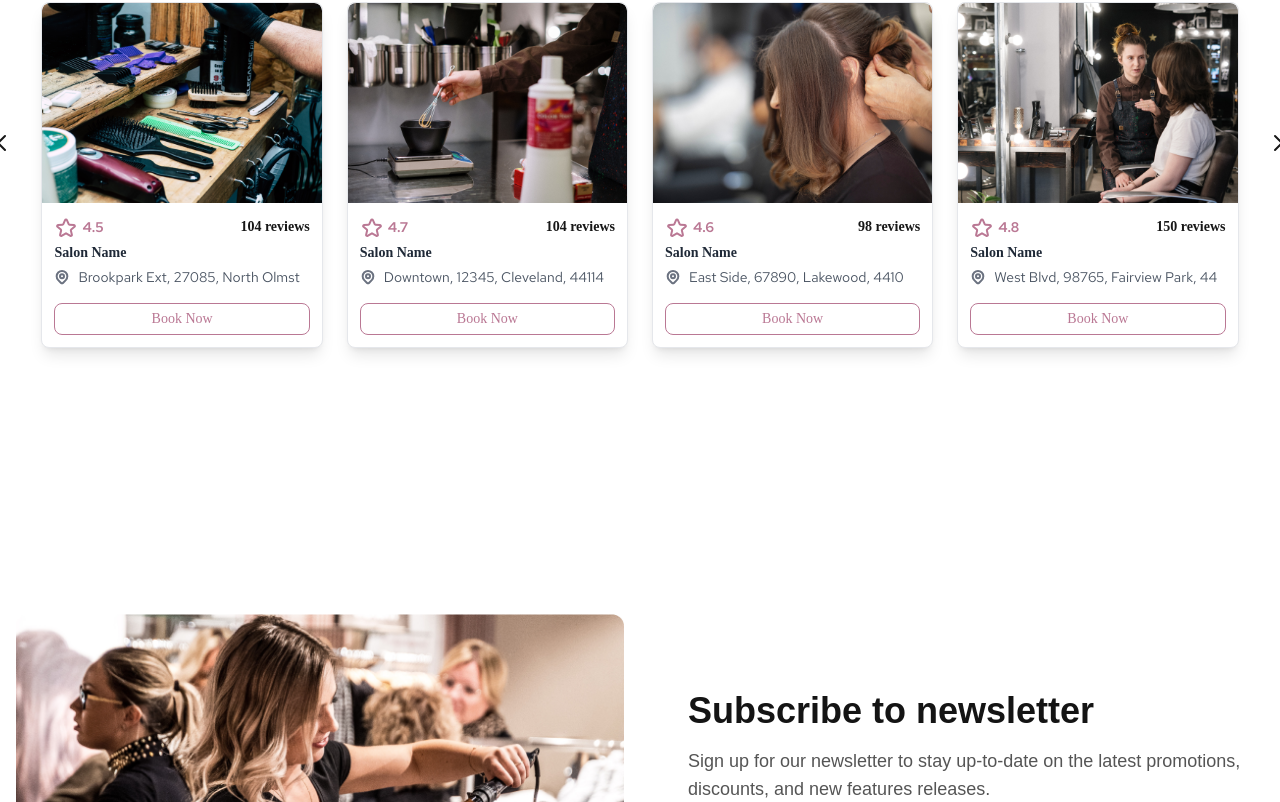
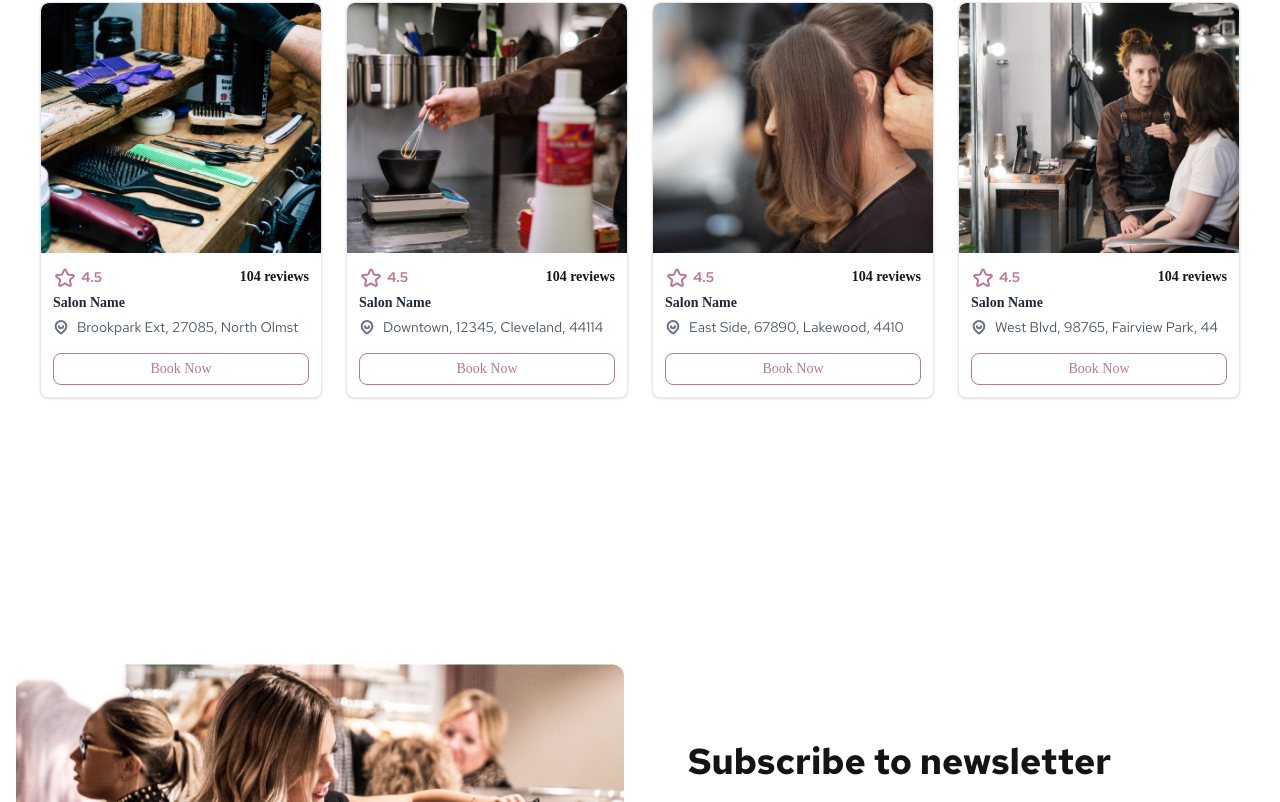
Before and after one commit to jameeshbx/jameeshbx-static-web-wellness, a Next.js app: page / in a window 1280 px wide. Shown: the part 2098-2900 px from the top of the page. Built offline with nearby package versions, Linux system fonts and the light colour scheme.

Commit message:
Resolve "#6: Updated Create Recommended section "

```diff
--- a/src/app/components/Recommendedsection.tsx
+++ b/src/app/components/Recommendedsection.tsx
@@ -1,54 +1,46 @@
-"use client";
-import Image from "next/image";
-import { useState } from "react";
+"use client"
+import { useState, useEffect } from "react";
+import { cardData } from "../data/recommendeddata";
 
 export function RecommendedSection() {
-  const cardData = [
-    {
-      image: "/img/Rectangle 11.png",
-      rating: 4.5,
-      reviews: 104,
-      name: "Salon Name",
-      location: "Brookpark Ext, 27085, North Olmst",
-    },
-    {
-      image: "/img/Rectangle 11 (1).png",
-      rating: 4.7,
-      reviews: 104,
-      name: "Salon Name",
-      location: "Downtown, 12345, Cleveland, 44114",
-    },
-    {
-      image: "/img/Rectangle 11 (2).png",
-      rating: 4.6,
-      reviews: 98,
-      name: "Salon Name",
-      location: "East Side, 67890, Lakewood, 4410",
-    },
-    {
-      image: "/img/Rectangle 11 (3).png",
-      rating: 4.8,
-      reviews: 150,
-      name: "Salon Name",
-      location: "West Blvd, 98765, Fairview Park, 44",
-    },
+  const [currentIndex, setCurrentIndex] = useState(0);
+  const [visibleCardsCount, setVisibleCardsCount] = useState(4);
+
+
+  useEffect(() => {
+    const handleResize = () => {
+      const screenWidth = window.innerWidth;
+      if (screenWidth < 640) {
+        setVisibleCardsCount(1);
+      } else if (screenWidth < 1024) {
+        setVisibleCardsCount(2);
+      } else {
+        setVisibleCardsCount(4);
+      }
+    };
+    handleResize();
+    window.addEventListener("resize", handleResize);
+    return () => {
+      window.removeEventListener("resize", handleResize);
+    };
+  }, []);
+
+
+  const visibleCards = [
+    ...cardData.slice(currentIndex, currentIndex + visibleCardsCount),
+    ...cardData.slice(0, Math.max(0, currentIndex + visibleCardsCount - cardData.length)),
   ];
-
-  const [currentIndex, setCurrentIndex] = useState(0);
 
   const goToNextCard = () => {
     setCurrentIndex((prevIndex) => (prevIndex + 1) % cardData.length);
   };
 
   const goToPreviousCard = () => {
-    setCurrentIndex(
-      (prevIndex) => (prevIndex - 1 + cardData.length) % cardData.length
-    );
+    setCurrentIndex((prevIndex) => (prevIndex - 1 + cardData.length) % cardData.length);
   };
 
   return (
     <section className="flex flex-col items-center gap-y-6 py-10 px-4">
-
       <h2 className="font-manrope text-primary font-semibold text-sm tracking-[0.1em] text-center">
         OUR SERVICE
       </h2>
@@ -59,12 +51,16 @@ export function RecommendedSection() {
         Lorem ipsum dolor sit amet consectetur. Eu quis enim tempor et proin neque.
       </p>
 
-
       <div className="relative flex flex-col items-center w-full lg:max-w-[1200px]">
 
+        {visibleCardsCount < 4 && (
           <button
             onClick={goToPreviousCard}
-          className="absolute left-4 top-1/2 transform -translate-y-1/2 text-foreground lg:left-[-50px]"
+            aria-label="Previous card"
+            disabled={visibleCardsCount === 1}
+            className={`absolute left-4 sm:left-8 top-1/2 transform -translate-y-1/2 text-foreground lg:left-[-50px] sm:block ${
+              visibleCardsCount === 1 ? "opacity-50 cursor-not-allowed" : ""
+            }`}
           >
             <svg
               xmlns="http://www.w3.org/2000/svg"
@@ -74,33 +70,24 @@ export function RecommendedSection() {
               width="24"
               height="24"
             >
-            <path
-              strokeLinecap="round"
-              strokeLinejoin="round"
-              strokeWidth="2"
-              d="M15 19l-7-7 7-7"
-            />
+              <path strokeLinecap="round" strokeLinejoin="round" strokeWidth="2" d="M15 19l-7-7 7-7" />
             </svg>
           </button>
+        )}
 
-        <div className="grid grid-cols-1 sm:grid-cols-2 md:grid-cols-2 lg:grid-cols-4 gap-6 mt-16">
-          {cardData.map((card, index) => (
+        <div className="grid grid-cols-1 gap-6 mt-16 sm:grid-cols-2 lg:grid-cols-4">
+          {visibleCards.map((card, index) => (
             <div
               key={index}
-              className={`${
-                currentIndex === index ? "block" : "hidden lg:block"
-              } bg-white border border-gray-200 rounded-lg shadow-lg overflow-hidden transition-transform duration-300`}
+              className="bg-white border border-gray-200 rounded-lg overflow-hidden shadow transition-transform duration-300"
             >
-
               <img
-                className="rounded-t-lg object-cover w-full h-[200px] sm:h-[150px] lg:h-[200px]"
+                className="rounded-t-lg object-cover w-full h-[200px] sm:h-[200px] lg:h-[250px]"
                 src={card.image}
                 alt={card.name}
                 width={384}
                 height={200}
               />
-
-
               <div className="p-4 sm:p-3">
                 <div className="flex items-center justify-between mb-2 sm:mb-1">
                   <div className="flex items-center gap-1">
@@ -118,19 +105,11 @@ export function RecommendedSection() {
                         d="M11.083 5.104c.35-.8 1.485-.8 1.834 0l1.752 4.022a1 1 0 0 0 .84.597l4.463.342c.9.069 1.255 1.2.556 1.771l-3.33 2.723a1 1 0 0 0-.337 1.016l1.03 4.119c.214.858-.71 1.552-1.474 1.106l-3.913-2.281a1 1 0 0 0-1.008 0L7.583 20.8c-.764.446-1.688-.248-1.474-1.106l1.03-4.119A1 1 0 0 0 6.8 14.56l-3.33-2.723c-.698-.571-.342-1.702.557-1.771l4.462-.342a1 1 0 0 0 .84-.597l1.753-4.022Z"
                       />
                     </svg>
-                    <span className="font-manrope font-semibold text-sm text-primary">
-                      {card.rating}
-                    </span>
+                    <span className="font-manrope font-semibold text-sm text-primary">{card.rating}</span>
                   </div>
-                  <span className="font-playfair font-bold text-xs sm:text-sm">
-                    {card.reviews} reviews
-                  </span>
+                  <span className="font-playfair font-bold text-xs sm:text-sm">{card.reviews} reviews</span>
                 </div>
-
-                <h3 className="font-playfair font-bold text-base sm:text-sm text-gray-800">
-                  {card.name}
-                </h3>
-
+                <h3 className="font-playfair font-bold text-base sm:text-sm text-gray-800">{card.name}</h3>
                 <div className="flex items-center gap-2 mt-2 sm:mt-1">
                   <svg
                     className="h-4 w-4 text-gray-500"
@@ -144,18 +123,11 @@ export function RecommendedSection() {
                       strokeLinejoin="round"
                       d="M17.657 16.657L13.414 20.9a1.998 1.998 0 01-2.827 0l-4.244-4.243a8 8 0 1111.314 0z"
                     />
-                    <path
-                      strokeLinecap="round"
-                      strokeLinejoin="round"
-                      d="M15 11a3 3 0 11-6 0 3 3 0 016 0z"
-                    />
+                    <path strokeLinecap="round" strokeLinejoin="round" d="M15 11a3 3 0 11-6 0 3 3z" />
                   </svg>
-                  <span className="font-manrope text-xs sm:text-sm text-gray-600">
-                    {card.location}
-                  </span>
+                  <span className="font-manrope text-xs sm:text-sm text-gray-600">{card.location}</span>
                 </div>
-
-                <button className="mt-4 w-full h-10 sm:h-8 text-xs sm:text-sm font-playfair font-medium text-primary bg-white border border-primary rounded-lg hover:bg-primary hover:text-white focus:ring-2 focus:ring-primary focus:outline-none">
+                <button className="mt-4 w-full h-10 sm:h-8 text-xs sm:text-sm font-playfair font-medium text-primary bg-white border border-primary rounded-lg hover:bg-primary hover:text-white focus:ring-2 focus:ring-primary focus:outline-none transition duration-200 ease-in-out">
                   Book Now
                 </button>
               </div>
@@ -164,9 +136,14 @@ export function RecommendedSection() {
         </div>
 
 
+        {visibleCardsCount < 4 && (
           <button
             onClick={goToNextCard}
-          className="absolute right-4 top-1/2 transform -translate-y-1/2 text-foreground lg:right-[-50px]"
+            aria-label="Next card"
+            disabled={visibleCardsCount === 1}
+            className={`absolute right-4 sm:right-8 top-1/2 transform -translate-y-1/2 text-foreground lg:right-[-50px] sm:block ${
+              visibleCardsCount === 1 ? "opacity-50 cursor-not-allowed" : ""
+            }`}
           >
             <svg
               xmlns="http://www.w3.org/2000/svg"
@@ -176,14 +153,10 @@ export function RecommendedSection() {
               width="24"
               height="24"
             >
-            <path
-              strokeLinecap="round"
-              strokeLinejoin="round"
-              strokeWidth="2"
-              d="M9 5l7 7-7 7"
-            />
+              <path strokeLinecap="round" strokeLinejoin="round" strokeWidth="2" d="M9 5l7 7-7 7" />
             </svg>
           </button>
+        )}
       </div>
     </section>
   );
--- /dev/null
+++ b/src/app/data/recommendeddata.ts
@@ -0,0 +1,30 @@
+export const cardData = [
+    {
+        image: "/img/Rectangle 11.png",
+        rating: 4.5,
+        reviews: 104,
+        name: "Salon Name",
+        location: "Brookpark Ext, 27085, North Olmst",
+      },
+      {
+        image: "/img/Rectangle 11 (1).png",
+        rating: 4.5,
+        reviews: 104,
+        name: "Salon Name",
+        location: "Downtown, 12345, Cleveland, 44114",
+      },
+      {
+        image: "/img/Rectangle 11 (2).png",
+        rating: 4.5,
+        reviews: 104,
+        name: "Salon Name",
+        location: "East Side, 67890, Lakewood, 4410",
+      },
+      {
+        image: "/img/Rectangle 11 (3).png",
+        rating: 4.5,
+        reviews: 104,
+        name: "Salon Name",
+        location: "West Blvd, 98765, Fairview Park, 44",
+      },
+    ];
--- a/tailwind.config.ts
+++ b/tailwind.config.ts
@@ -31,7 +31,7 @@ const config: Config = {
         inter: ['Inter', 'sans-serif'],
         Manrope:['Manrope','sans-serif'],
         playfair: ['"Playfair Display"', 'serif'],
-        Playfair_Display:['Playfair Display','sans-serif'],
+        Playfair:['"Playfair Display"','sans-serif']
       },
       height: {
         '98': '435px',
```
Lines whose indentation alone changed are shown as unchanged.
